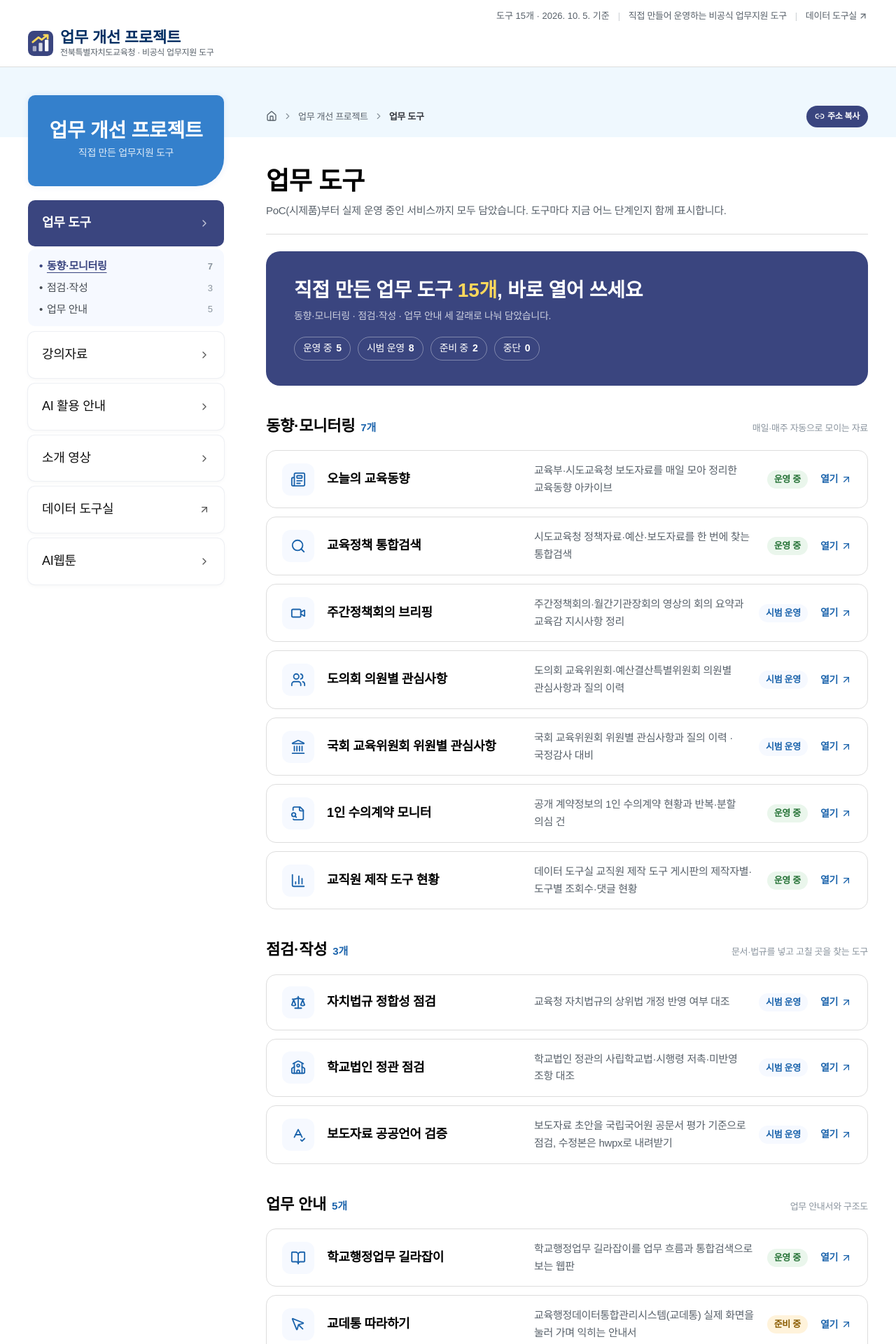
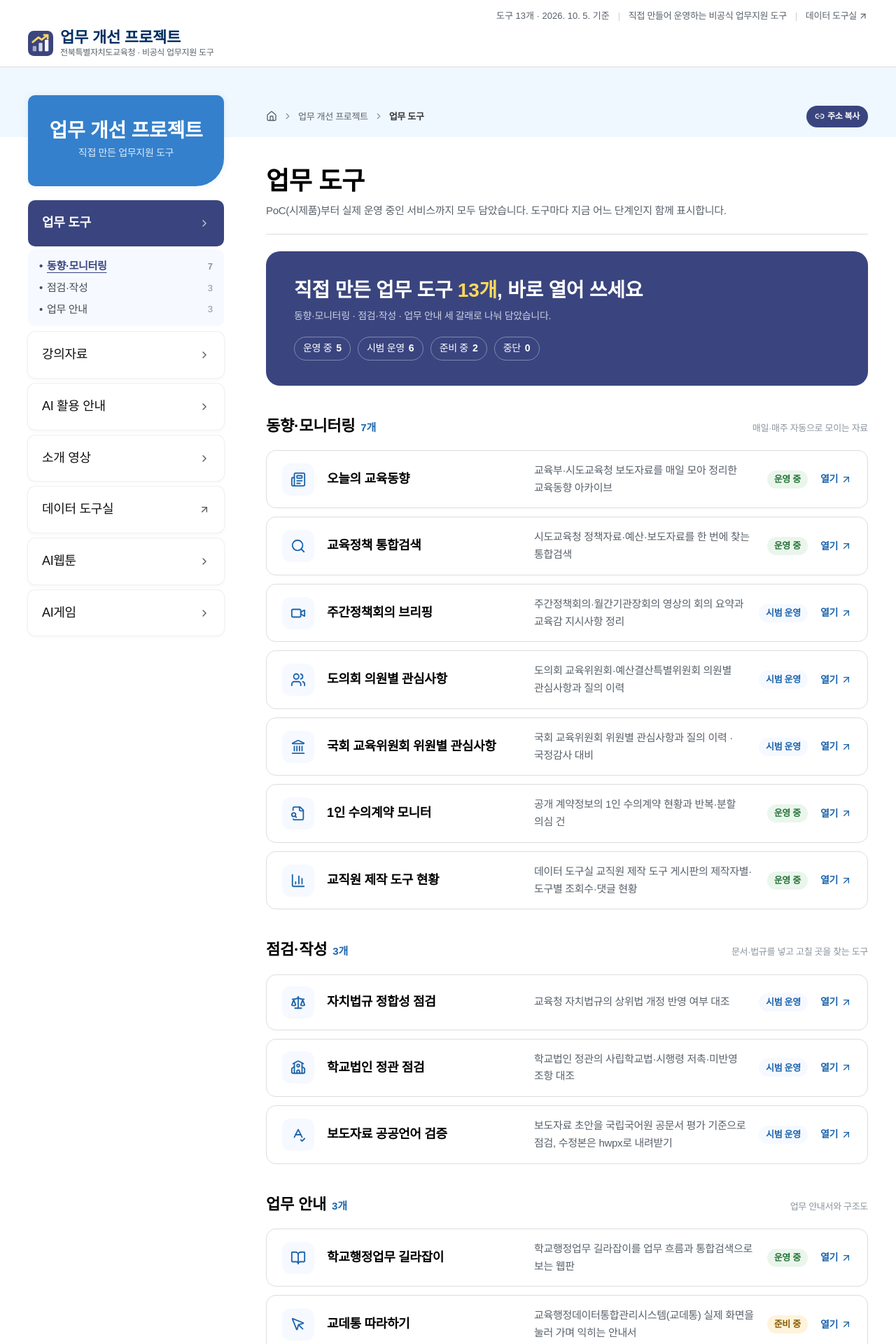
Before and after one commit to kain9012-bit/kain9012-bit.github.io, a React (Vite) app: page / in a window 1280 px wide. Shown: the top 1920 px of the page at 70% size. Built offline with nearby package versions, Linux system fonts and the light colour scheme; a web font is replaced by a local one.

Commit message:
AI게임 메뉴 추가, 아이콘 교체

```diff
--- a/src/App.tsx
+++ b/src/App.tsx
@@ -17,8 +17,11 @@ import { SecHead } from './components/Ui';
 
 const data = catalog as Catalog;
 const statusOf = Object.fromEntries(data.statuses.map((s) => [s.id, s]));
+// AI게임은 따로 탭을 둔다
+const games = data.tools.filter((t) => t.category === 'game');
+const workTools = data.tools.filter((t) => t.category !== 'game');
 const groups = data.categories
-  .map((c) => ({ ...c, tools: data.tools.filter((t) => t.category === c.id) }))
+  .map((c) => ({ ...c, tools: workTools.filter((t) => t.category === c.id) }))
   .filter((g) => g.tools.length > 0);
 
 const PAGE: Record<Tab, { title: string; desc: string }> = {
@@ -26,13 +29,14 @@ const PAGE: Record<Tab, { title: string; desc: string }> = {
   lectures: { title: '강의자료', desc: '연수에서 쓴 강의안과 실습파일을 모았습니다. 필요한 자료를 바로 열어 보거나 내려받아 쓰세요.' },
   guides: { title: 'AI 활용 안내', desc: '강의안은 아니지만 교직원이 혼자 보고 따라 할 수 있는 AI 활용 방법 안내자료를 모았습니다.' },
   videos: { title: '소개 영상', desc: '업무경감 도구와 데이터 도구실을 짧은 영상으로 소개합니다.' },
+  games: { title: 'AI게임', desc: '업무를 게임처럼 미리 겪어 보고 익히도록 AI와 함께 만든 게임을 모았습니다.' },
   webtoon: { title: 'AI웹툰', desc: 'AI와 함께 만든 업무 웹툰을 모았습니다. 누르면 새 창에서 바로 읽을 수 있습니다.' },
 };
 
 // 주소 끝 #lectures · #videos 로 그 탭을 바로 열 수 있게 한다
 const fromHash = (): Tab => {
   const h = window.location.hash.slice(1);
-  return h === 'lectures' || h === 'guides' || h === 'videos' || h === 'webtoon' ? h : 'tools';
+  return h === 'lectures' || h === 'guides' || h === 'videos' || h === 'webtoon' || h === 'games' ? h : 'tools';
 };
 
 /** 왼쪽 메뉴 활성 항목 아래에 펼칠 하위 목록 */
@@ -47,6 +51,7 @@ const subsOf = (tab: Tab): LnbSub[] => {
     { id: 'sec-guide-help', label: '이용 안내' },
   ];
   if (tab === 'webtoon') return WEBTOONS;
+  if (tab === 'games') return [{ id: 'sec-games', label: '게임 목록', count: games.length }];
   return [
     { id: 'sec-lectures', label: '강의 목록' },
     { id: 'sec-lecture-guide', label: '이용 안내' },
@@ -85,12 +90,12 @@ export default function App() {
   const page = PAGE[tab];
   const subs = useMemo(() => subsOf(tab), [tab]);
   const label = TABS.find((t) => t.id === tab)?.label ?? '';
-  const by = (id: string) => data.tools.filter((t) => t.status === id).length;
+  const by = (id: string) => workTools.filter((t) => t.status === id).length;
 
   return (
     <div className="min-h-screen flex flex-col">
       <a className="skip" href="#container">본문 바로가기</a>
-      <Header tab={tab} setTab={setTab} count={data.tools.length} updated={data.updated} />
+      <Header tab={tab} setTab={setTab} count={workTools.length} updated={data.updated} />
 
       <div className="sub-wrap">
         <div className="sub-band" aria-hidden="true" />
@@ -113,10 +118,23 @@ export default function App() {
                 <p>{page.desc}</p>
               </div>
 
-              {tab === 'lectures' ? <LectureTab /> : tab === 'guides' ? <GuideTab /> : tab === 'videos' ? <VideoTab /> : tab === 'webtoon' ? <WebtoonTab /> : (
+              {tab === 'lectures' ? <LectureTab /> : tab === 'guides' ? <GuideTab /> : tab === 'videos' ? <VideoTab /> : tab === 'webtoon' ? <WebtoonTab /> : tab === 'games' ? (
+                <>
+                  <section className="hero" aria-label="AI게임 현황">
+                    <p className="big nr-title">AI와 함께 만든 업무 게임 <em>{games.length}개</em></p>
+                    <p className="note">놀이처럼 해 보며 업무 흐름을 익히는 게임. 누르면 새 창에서 바로 시작합니다.</p>
+                  </section>
+                  <section id="sec-games" className="sec" aria-labelledby="h-games">
+                    <SecHead id="h-games" count={games.length}>게임 목록</SecHead>
+                    <ul className="sec-body grid gap-3">
+                      {games.map((t) => <ToolRow key={t.id} tool={t} status={statusOf[t.status]} />)}
+                    </ul>
+                  </section>
+                </>
+              ) : (
                 <>
                   <section className="hero" aria-label="업무 도구 현황">
-                    <p className="big nr-title">직접 만든 업무 도구 <em>{data.tools.length}개</em>, 바로 열어 쓰세요</p>
+                    <p className="big nr-title">직접 만든 업무 도구 <em>{workTools.length}개</em>, 바로 열어 쓰세요</p>
                     <p className="note">동향·모니터링 · 점검·작성 · 업무 안내 세 갈래로 나눠 담았습니다.</p>
                     <div className="row">
                       {data.statuses.map((s) => (
--- a/src/components/Footer.tsx
+++ b/src/components/Footer.tsx
@@ -5,7 +5,7 @@ export const Footer: React.FC = () => (
   <footer className="ft">
     <div className="box">
       <p className="nm nr-title">업무 개선 프로젝트</p>
-      <p>전북특별자치도교육청 업무를 바꾸려고 직접 만든 웹도구·강의자료·AI 활용 안내·소개 영상·AI웹툰을 PoC부터 운영 중인 서비스까지 모은 화면</p>
+      <p>전북특별자치도교육청 업무를 바꾸려고 직접 만든 웹도구·강의자료·AI 활용 안내·소개 영상·AI웹툰·AI게임을 PoC부터 운영 중인 서비스까지 모은 화면</p>
       <p><b>제작</b> 정책기획과 박호용 · <b>성격</b> 비공식 업무지원 도구(전북특별자치도교육청 누리집 아님)</p>
     </div>
   </footer>
--- a/src/components/Header.tsx
+++ b/src/components/Header.tsx
@@ -9,10 +9,12 @@ export const TABS: { id: Tab; label: string }[] = [
   { id: 'guides', label: 'AI 활용 안내' },
   { id: 'videos', label: '소개 영상' },
   { id: 'webtoon', label: 'AI웹툰' },
+  { id: 'games', label: 'AI게임' },
 ];
 /** 데이터 도구실(바깥 연결) 앞에 오는 메뉴 · 뒤에 오는 메뉴 */
-export const TABS_BEFORE = TABS.filter((t) => t.id !== 'webtoon');
-export const TABS_AFTER = TABS.filter((t) => t.id === 'webtoon');
+const AFTER: Tab[] = ['webtoon', 'games'];
+export const TABS_BEFORE = TABS.filter((t) => !AFTER.includes(t.id));
+export const TABS_AFTER = TABS.filter((t) => AFTER.includes(t.id));
 
 /** 바깥 연결 — 데이터 도구실 게시글 */
 export const TOOL_ROOM = 'https://www.jbe.go.kr/board/view.jbe?boardId=BBS_0000683&menuCd=DOM_000000106011002002&dataSid=1165417';
--- a/src/data/tools.json
+++ b/src/data/tools.json
@@ -163,7 +163,7 @@
     },
     {
       "id": "newcomer",
-      "category": "guide",
+      "category": "game",
       "status": "pilot",
       "icon": "briefcase",
       "name": "행정실 첫 주",
@@ -172,7 +172,7 @@
     },
     {
       "id": "pixel-rpg",
-      "category": "guide",
+      "category": "game",
       "status": "pilot",
       "icon": "game",
       "name": "교행몬 전북 에디션",
--- a/src/types.ts
+++ b/src/types.ts
@@ -31,7 +31,7 @@ export interface Catalog {
   tools: Tool[];
 }
 
-export type Tab = 'tools' | 'lectures' | 'guides' | 'videos' | 'webtoon';
+export type Tab = 'tools' | 'lectures' | 'guides' | 'videos' | 'webtoon' | 'games';
 
 /** 강의자료실(ai-lecture-hub)의 lectures.js 항목 */
 export interface Lecture {
```
